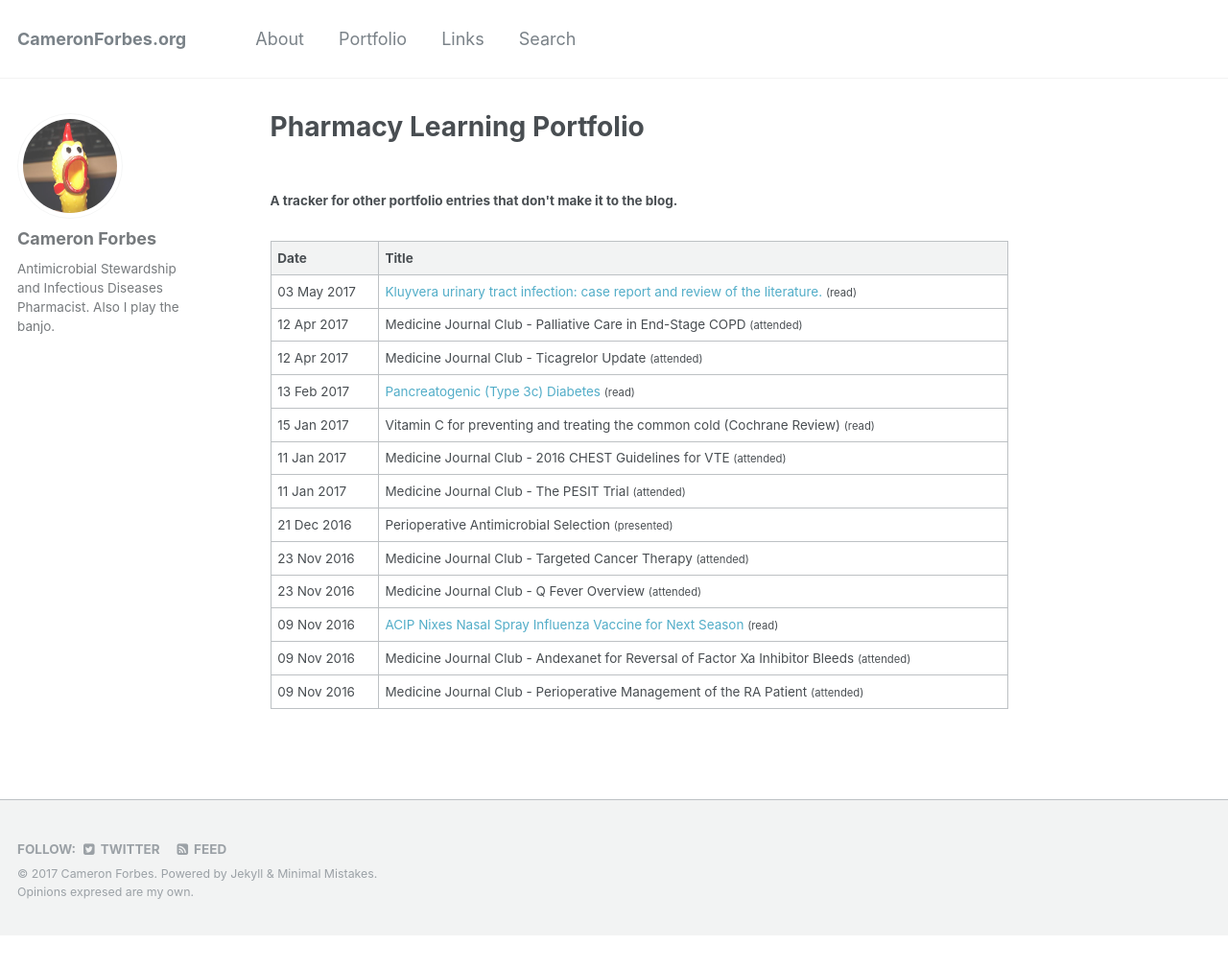
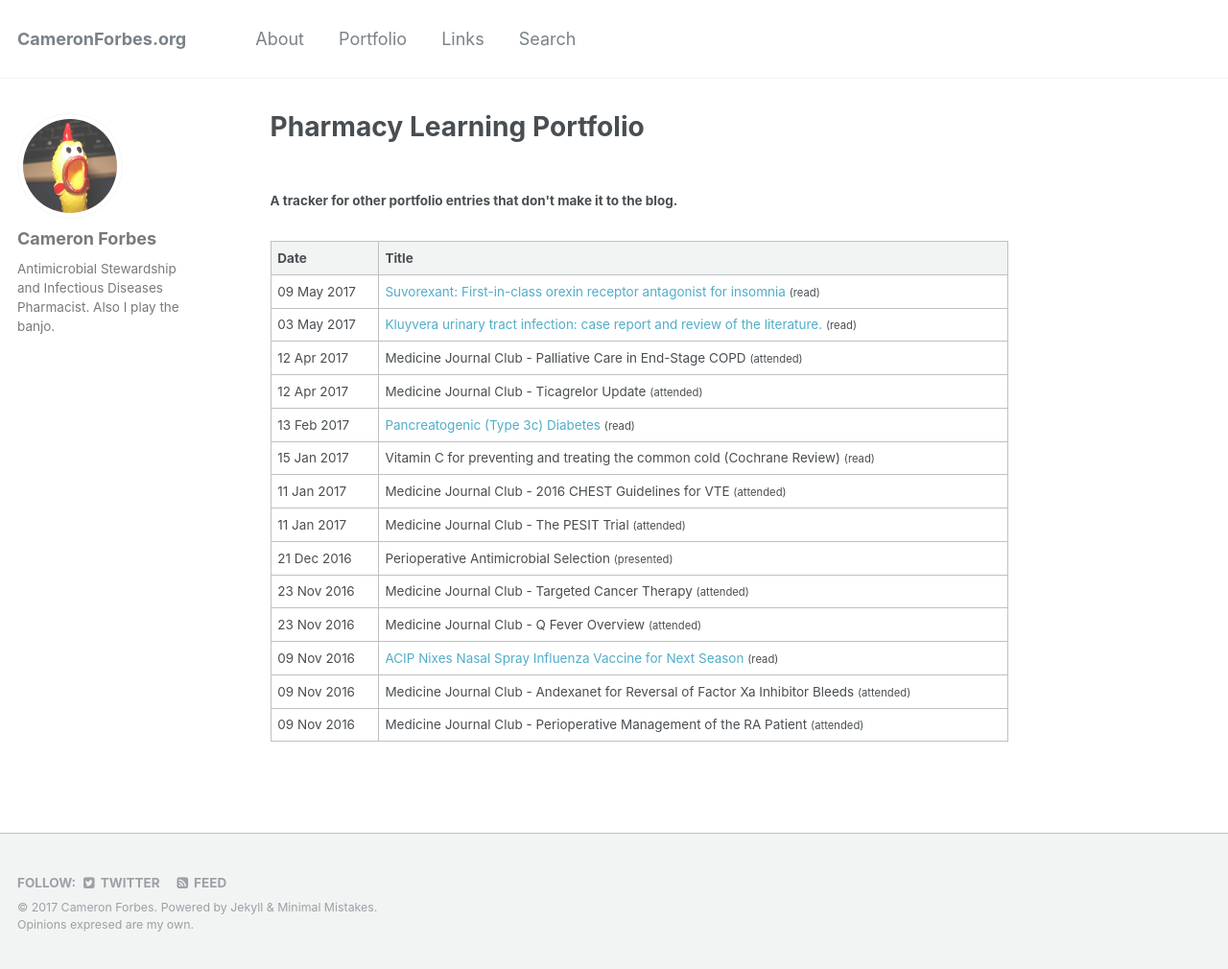
Before and after one commit to BanjoCam/banjocam.github.io, a Jekyll site: the page built from _pages/log.html, in a window 1280 px wide. Shown: the whole page at 96% size. Built offline with Jekyll 4.4.1, drawn with Linux system fonts in a browser that asks for light colours; before the commit the page ends 975 px from its top, so only the background shows below that.

Commit message:
portfolio update

```diff
--- a/_data/portfolio.yaml
+++ b/_data/portfolio.yaml
@@ -52,3 +52,8 @@
   title: "Kluyvera urinary tract infection: case report and review of the literature."
   action: read
   link: https://www.ncbi.nlm.nih.gov/pubmed/15933577
+
+- date: 2017-05-09
+  link: https://www.pharmacist.com/suvorexant-first-class-orexin-receptor-antagonist-insomnia
+  action: read
+  title: "Suvorexant: First-in-class orexin receptor antagonist for insomnia"
```
